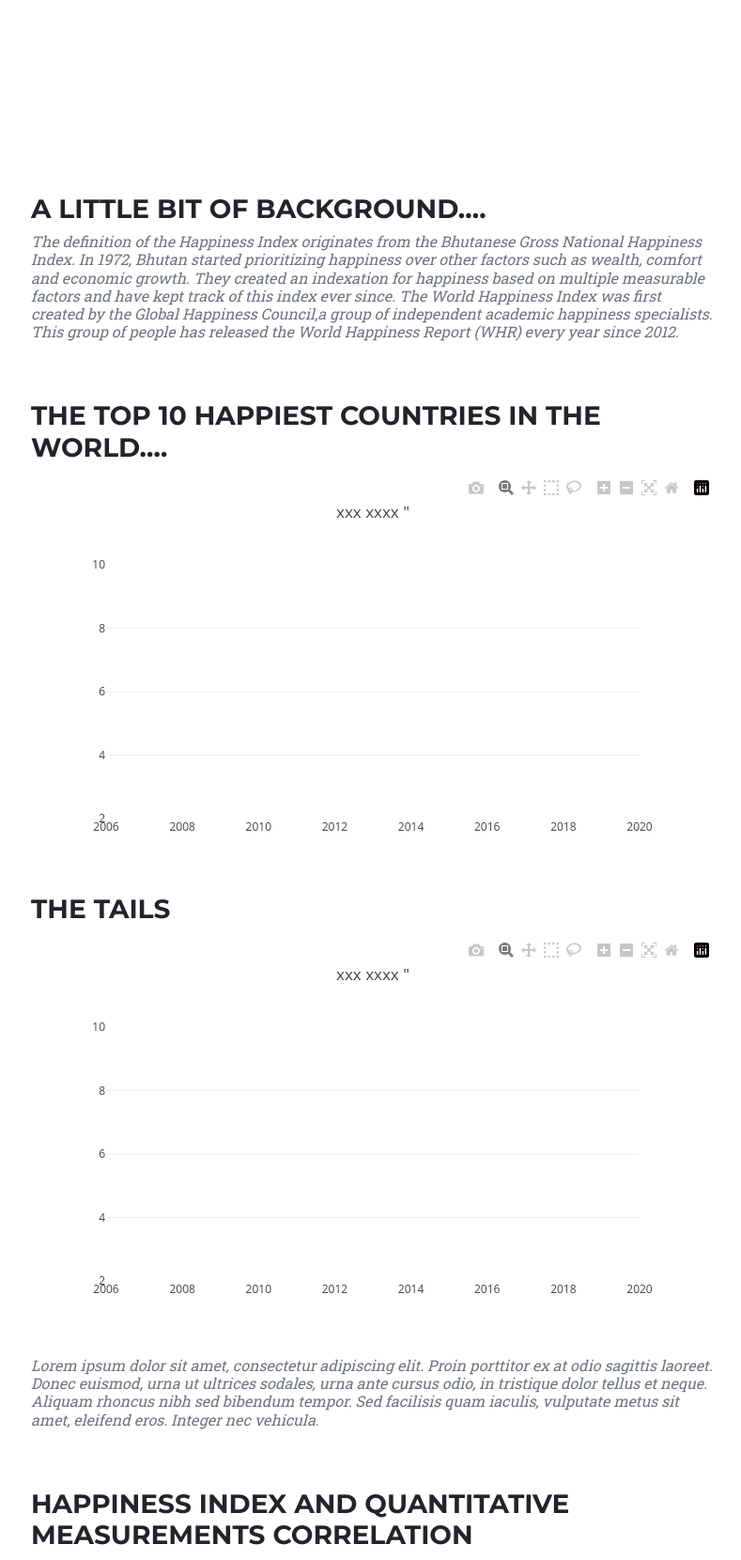
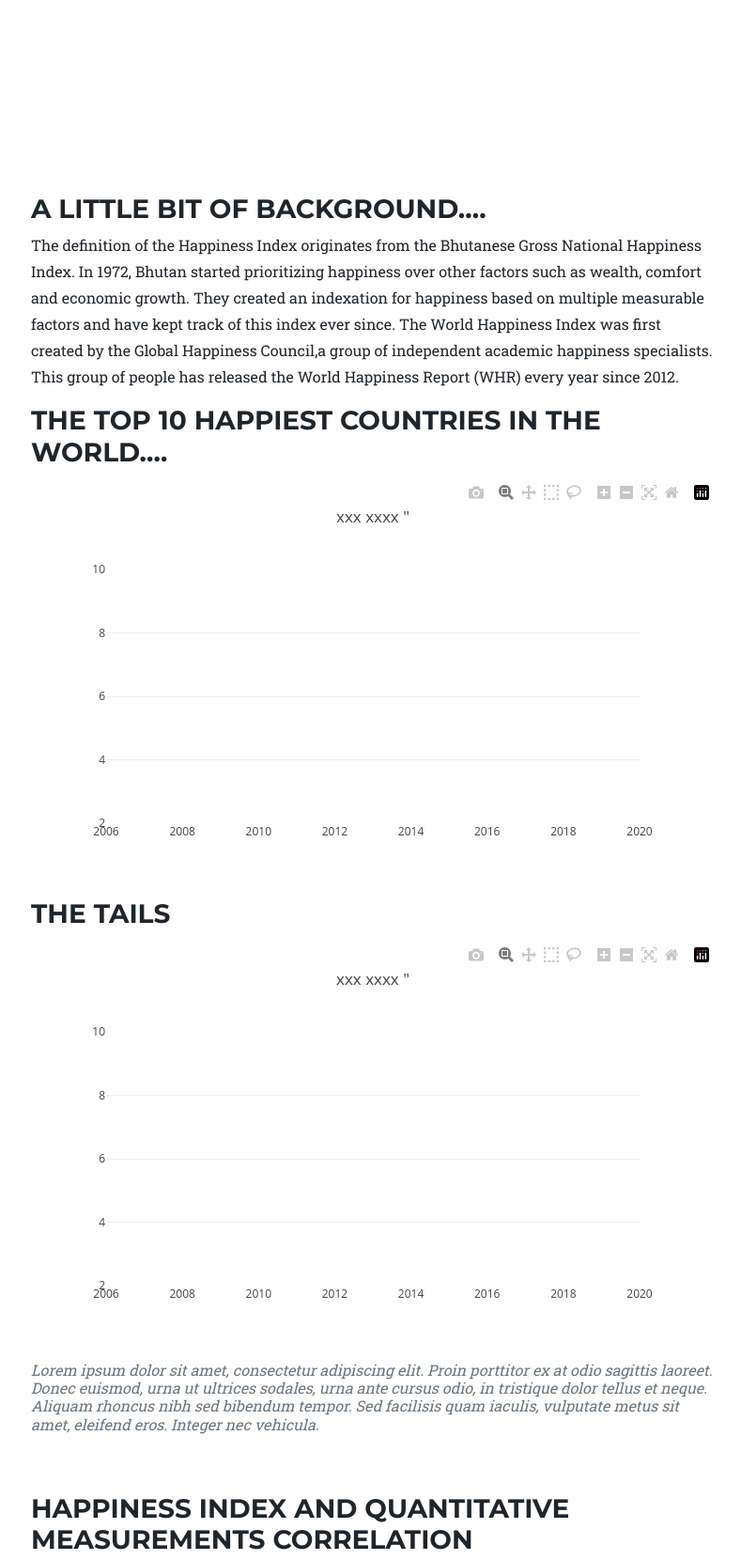
Before and after one commit to mafven/The-World-Happiness-in-Focus, a Flask app: page /plot3 in a window 1280 px wide. Shown: the part 518-2178 px from the top of the page at 94% size, without its empty margins (61-850 px from the left). Run offline with Flask 2, Linux system fonts and the light colour scheme; data that the repository does not hold is empty; some libraries are stand-ins or nearby versions.

Commit message:
update plot3.html

```diff
--- a/templates/plot3.html
+++ b/templates/plot3.html
@@ -50,10 +50,10 @@
     <div class="col-sm-8 col-sm-4 panel">
     <div id="main"></div>
     <h3 class="section-heading text-uppercase">A little bit of background….</h3>
-    <h3 class="section-subheading text-muted">
+    <p>
         The definition of the Happiness Index originates from the Bhutanese Gross National Happiness Index. In 1972, Bhutan started prioritizing happiness over other factors such as wealth, comfort and economic growth. They created an indexation for happiness based on multiple measurable factors and have kept track of this index ever since.
         The World Happiness Index was first created by the Global Happiness Council,a group of independent academic happiness specialists. This group of people has released the World Happiness Report (WHR) every year since 2012.
-        </h3>
+    </p>
 
     <h3 class="section-heading text-uppercase">The top 10 happiest countries in the world….</h3>
     <div id="plot0"></div>
@@ -79,9 +79,9 @@
     <div id="main"></div>
     <h3 class="section-heading text-uppercase">Happiness index and Subjective Wellbeing Correlation</h3>
 
-    <h3 class="section-subheading text-muted">
+    <p>
         Lorem ipsum dolor sit amet, consectetur adipiscing elit. Proin porttitor ex at odio sagittis laoreet. Donec euismod, urna ut ultrices sodales, urna ante cursus odio, in tristique dolor tellus et neque. Aliquam rhoncus nibh sed bibendum tempor. Sed facilisis quam iaculis,
-        vulputate metus sit amet, eleifend eros. Integer nec vehicula.</h3>
+        vulputate metus sit amet, eleifend eros. Integer nec vehicula.</p>
         <div id="plot3"></div>
 
     <h3 class="section-subheading text-muted">
@@ -93,19 +93,19 @@
     <div class="col-sm-8 col-sm-4 panel">
     <div id="main"></div>
     <h3 class="section-heading text-uppercase">Prediction Model and Feature importance</h3>
-    <h3 class="section-subheading">
+    <p>
         In order to answer the question, about the importance of subjective wellbeing measurement to the happiness index . In our prediction model we removed all subjective variables such as perception of freedom, perception of corruption , generosity based on peoples survey results and only considered (trained and test) GDP and Life Expectancy against our target variable 'Life Ladder'.
 
         No surprisingly, our model shows that life expectancy at birth has a higher importance (77%) in relation to other variable (being the main feature of the model).
         using the model to make predictions based on 2021 data, our model got an R Squared of 0,68 reveals that 68% of the data fit the regression model as per below :
 
-    .</h3>
+    .</p>
     <div id="plot4"></div>
     <div id="plot5"></div>
 
-    <h3 class="section-subheading ">
+    <p>
         Based on the above results of our model, seems that subjective wellbeing could be  an quite important measure of happiness .
-</h3>
+    </p>
     </div>
     </section>
 
```
